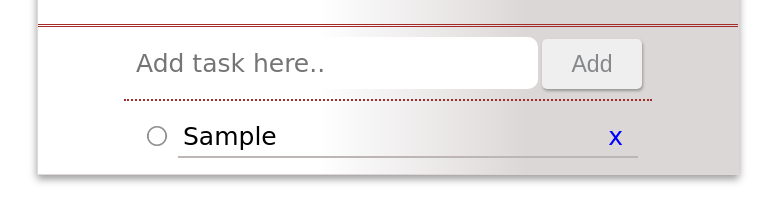
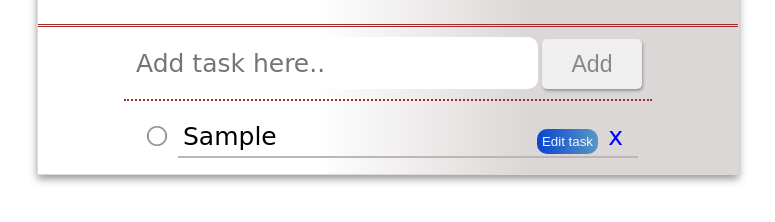
Before and after one commit to Pradnya136/revision-to-do-list, a plain HTML site: page index.html in a window 1280 px wide. Both pictures are taken after typing "Sample" into the empty fields and a click on the button "Add". Shown: the part 224-446 px from the top of the page, without its empty margins (252-1027 px from the left). Drawn offline with Linux system fonts and the light colour scheme; a web font is replaced by a local one.

Commit message:
added edit-btn functionality for list

```diff
--- a/index.js
+++ b/index.js
@@ -19,6 +19,11 @@ function addingTask(){
     span.innerHTML = "x";
     li.appendChild(span);
 
+    let edit_btn = document.createElement("button");
+    edit_btn.innerHTML = "Edit task";
+    li.appendChild(edit_btn)
+
+
    console.log(ul_element)
   }
   inputBox.value = "";
@@ -35,7 +40,17 @@ ul_element.addEventListener("click", function(e){
   }
   else if(e.target.tagName === "SPAN"){
     e.target.parentElement.remove();
-  }
+
+  }else if(e.target.tagName === "BUTTON" &&  e.target.classList.toggle("edit-btn")){
+    const listItem = e.target.parentElement;
+    const currentText = listItem.childNodes[0].textContent.trim();
+    const editedText = prompt('edit your text : ', currentText);
+    if(editedText){
+      listItem.childNodes[0].textContent = editedText;
+        }
+
+    }
+
   false;
 }
 )
--- a/style.css
+++ b/style.css
@@ -166,3 +166,22 @@ ul li {
     left: 0;
     text-decoration: underline  ;
 }
+ul li button{
+    position: absolute;
+    background: linear-gradient(to right, rgb(10, 67, 209),rgb(88, 152, 195));
+    color: aliceblue;
+    right: 40px;
+    top: 12px;
+    border-radius: 10px;
+    border: none;
+    outline: none;
+
+    padding: 5px;
+
+
+}
+ul li button:hover{
+    cursor: pointer;
+    cursor: alias;
+    box-shadow: 0 4px 8px rgba(0, 0, 0, 0.4);
+}
```
